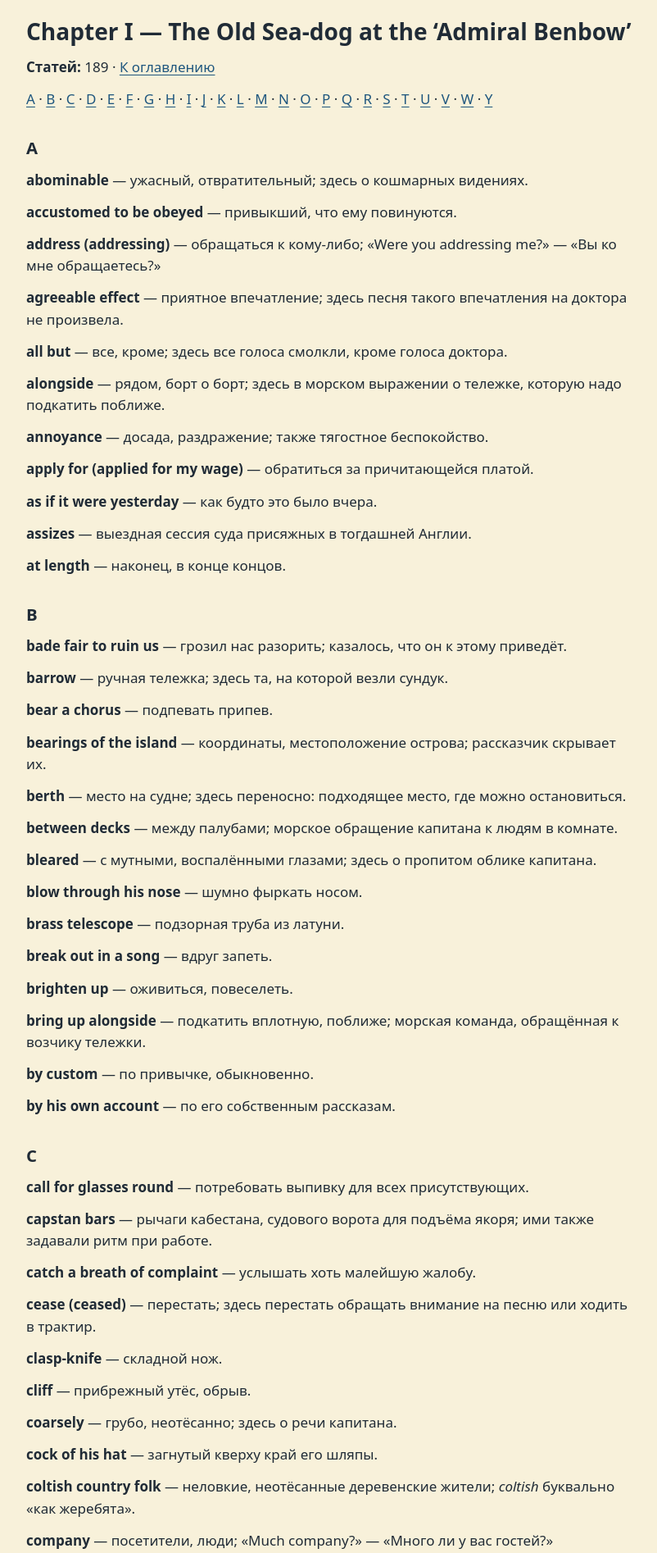
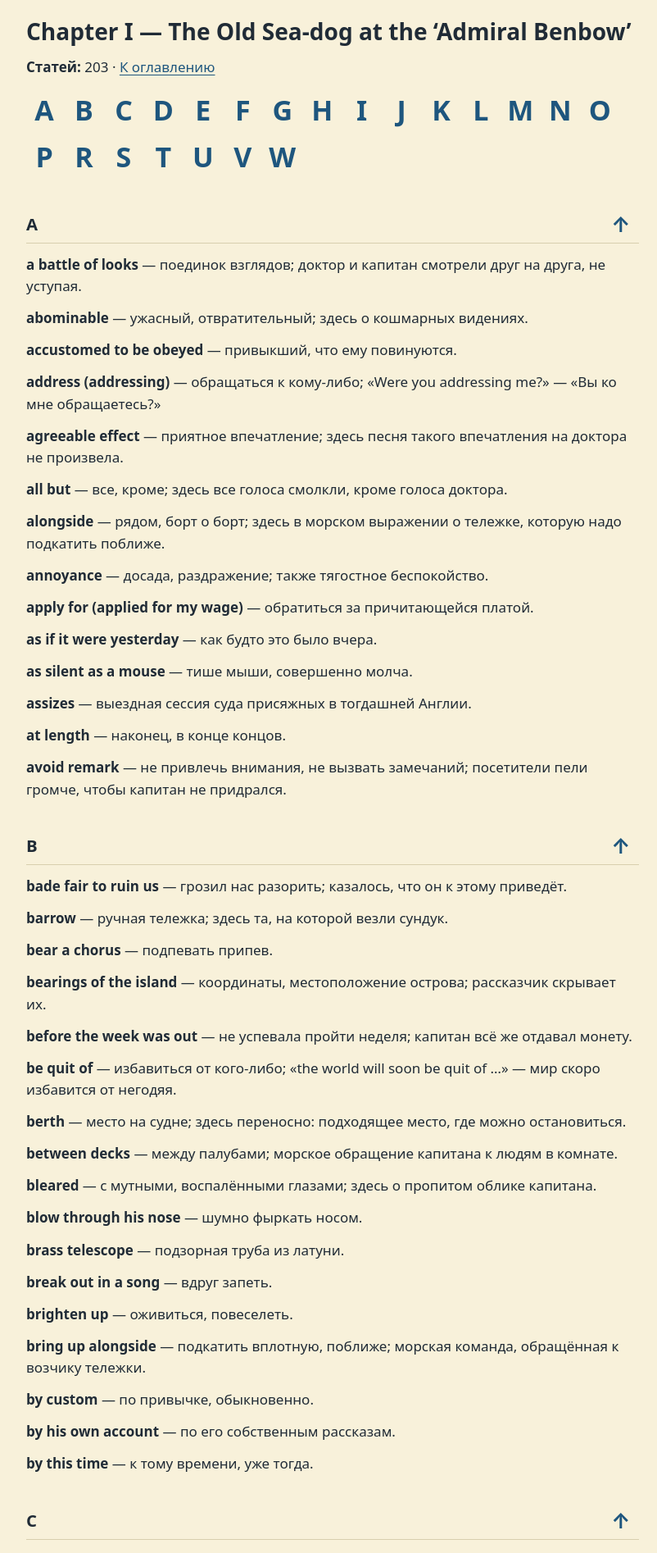
Before and after one commit to rstream/read-treasure-island, a Jekyll site: the page built from chapter-01.md, in a window 1280 px wide. Shown: the top 1894 px of the page at 82% size, without its empty margins (234-1036 px from the left). Built offline with Jekyll 4.4.1, drawn with Linux system fonts in a browser that asks for light colours; some of the changed text lies outside the part shown.

Commit message:
Improve chapter navigation and phrase indexing

```diff
--- a/_layouts/default.html
+++ b/_layouts/default.html
@@ -6,7 +6,7 @@
     <meta name="color-scheme" content="light">
     <title>{{ page.title | default: site.title | escape }}</title>
     <meta name="description" content="{{ site.description | escape }}">
-    <link rel="stylesheet" href="assets/style.css">
+    <link rel="stylesheet" href="assets/style.css?v={{ site.time | date: '%s' }}">
   </head>
   <body>
     <main class="page" id="top">
--- a/assets/style.css
+++ b/assets/style.css
@@ -29,6 +29,41 @@ strong { font-weight: 700; }
 a { color: #1e567e; text-underline-offset: 0.15em; }
 a:focus-visible { outline: 2px solid #1e567e; outline-offset: 3px; }
 
+.alphabet-nav {
+  display: flex;
+  flex-wrap: wrap;
+  gap: 0.25rem;
+  margin: 0.75rem 0 1.5rem;
+}
+
+.alphabet-nav a {
+  display: inline-flex;
+  align-items: center;
+  justify-content: center;
+  min-width: 2.6rem;
+  min-height: 2.6rem;
+  font-size: 2rem;
+  font-weight: 700;
+  text-decoration: none;
+}
+
+.letter-heading {
+  display: flex;
+  align-items: center;
+  justify-content: space-between;
+  border-bottom: 1px solid #d8cfae;
+}
+
+.letter-heading a {
+  display: inline-flex;
+  align-items: center;
+  justify-content: center;
+  min-width: 2.6rem;
+  min-height: 2.6rem;
+  font-size: 1.5rem;
+  text-decoration: none;
+}
+
 @media (max-width: 390px) {
   .page { padding: 1rem 0.85rem 2.5rem; }
 }
--- a/chapter-01.md
+++ b/chapter-01.md
@@ -5,11 +5,15 @@ title: Chapter I — The Old Sea-dog at the 'Admiral Benbow'
 
 # Chapter I — The Old Sea-dog at the 'Admiral Benbow'
 
-**Статей:** 189 · [К оглавлению](index.html)
+**Статей:** 203 · [К оглавлению](index.html)
 
-[A](#a) · [B](#b) · [C](#c) · [D](#d) · [E](#e) · [F](#f) · [G](#g) · [H](#h) · [I](#i) · [J](#j) · [K](#k) · [L](#l) · [M](#m) · [N](#n) · [O](#o) · [P](#p) · [Q](#q) · [R](#r) · [S](#s) · [T](#t) · [U](#u) · [V](#v) · [W](#w) · [Y](#y)
+<nav class="alphabet-nav" aria-label="Переход к букве">
+  <a href="#a">A</a><a href="#b">B</a><a href="#c">C</a><a href="#d">D</a><a href="#e">E</a><a href="#f">F</a><a href="#g">G</a><a href="#h">H</a><a href="#i">I</a><a href="#j">J</a><a href="#k">K</a><a href="#l">L</a><a href="#m">M</a><a href="#n">N</a><a href="#o">O</a><a href="#p">P</a><a href="#r">R</a><a href="#s">S</a><a href="#t">T</a><a href="#u">U</a><a href="#v">V</a><a href="#w">W</a>
+</nav>
 
-## A
+<h2 id="a" class="letter-heading">A <a href="#top" aria-label="Наверх">↑</a></h2>
+
+**a battle of looks** — поединок взглядов; доктор и капитан смотрели друг на друга, не уступая.
 
 **abominable** — ужасный, отвратительный; здесь о кошмарных видениях.
 
@@ -29,11 +33,15 @@ title: Chapter I — The Old Sea-dog at the 'Admiral Benbow'
 
 **as if it were yesterday** — как будто это было вчера.
 
+**as silent as a mouse** — тише мыши, совершенно молча.
+
 **assizes** — выездная сессия суда присяжных в тогдашней Англии.
 
 **at length** — наконец, в конце концов.
 
-## B
+**avoid remark** — не привлечь внимания, не вызвать замечаний; посетители пели громче, чтобы капитан не придрался.
+
+<h2 id="b" class="letter-heading">B <a href="#top" aria-label="Наверх">↑</a></h2>
 
 **bade fair to ruin us** — грозил нас разорить; казалось, что он к этому приведёт.
 
@@ -42,6 +50,10 @@ title: Chapter I — The Old Sea-dog at the 'Admiral Benbow'
 **bear a chorus** — подпевать припев.
 
 **bearings of the island** — координаты, местоположение острова; рассказчик скрывает их.
+
+**before the week was out** — не успевала пройти неделя; капитан всё же отдавал монету.
+
+**be quit of** — избавиться от кого-либо; «the world will soon be quit of ...» — мир скоро избавится от негодяя.
 
 **berth** — место на судне; здесь переносно: подходящее место, где можно остановиться.
 
@@ -63,7 +75,9 @@ title: Chapter I — The Old Sea-dog at the 'Admiral Benbow'
 
 **by his own account** — по его собственным рассказам.
 
-## C
+**by this time** — к тому времени, уже тогда.
+
+<h2 id="c" class="letter-heading">C <a href="#top" aria-label="Наверх">↑</a></h2>
 
 **call for glasses round** — потребовать выпивку для всех присутствующих.
 
@@ -93,7 +109,7 @@ title: Chapter I — The Old Sea-dog at the 'Admiral Benbow'
 
 **curtained door** — дверь, прикрытая занавеской.
 
-## D
+<h2 id="d" class="letter-heading">D <a href="#top" aria-label="Наверх">↑</a></h2>
 
 **decline** — чахотка или иная истощающая болезнь; здесь смертельная болезнь отца Джима.
 
@@ -113,7 +131,7 @@ title: Chapter I — The Old Sea-dog at the 'Admiral Benbow'
 
 **Dry Tortugas** — острова Драй-Тортугас у Флориды; в рассказах капитана — место морских приключений.
 
-## E
+<h2 id="e" class="letter-heading">E <a href="#top" aria-label="Наверх">↑</a></h2>
 
 **effectual means** — действенные меры.
 
@@ -121,7 +139,7 @@ title: Chapter I — The Old Sea-dog at the 'Admiral Benbow'
 
 **exhausted** — истраченный; деньги, внесённые капитаном, давно кончились.
 
-## F
+<h2 id="f" class="letter-heading">F <a href="#top" aria-label="Наверх">↑</a></h2>
 
 **fancy (fancies)** — воображаемый образ, фантазия; здесь страшные видения Джима.
 
@@ -145,13 +163,15 @@ title: Chapter I — The Old Sea-dog at the 'Admiral Benbow'
 
 **for the most part** — по большей части, обычно.
 
+**for to watch ships off** — чтобы наблюдать за кораблями в море; *for to* — старинный оборот со значением «чтобы».
+
 **fourpenny (piece)** — монета в четыре пенса.
 
 **from that day forth** — с того дня и впредь.
 
 **fury** — ярость, бешенство.
 
-## G
+<h2 id="g" class="letter-heading">G <a href="#top" aria-label="Наверх">↑</a></h2>
 
 **glare (glared)** — свирепо смотреть, сверлить взглядом.
 
@@ -159,7 +179,7 @@ title: Chapter I — The Old Sea-dog at the 'Admiral Benbow'
 
 **grumble (grumbling)** — ворчать, бурчать.
 
-## H
+<h2 id="h" class="letter-heading">H <a href="#top" aria-label="Наверх">↑</a></h2>
 
 **hamlet** — деревушка, маленькое селение.
 
@@ -187,21 +207,29 @@ title: Chapter I — The Old Sea-dog at the 'Admiral Benbow'
 
 **hunt down (hunted down)** — выследить, разыскать и схватить.
 
-## I
+<h2 id="i" class="letter-heading">I <a href="#top" aria-label="Наверх">↑</a></h2>
+
+**in a way** — в некотором смысле; позже в главе — «таким образом», о жесте, которым капитан требовал тишины.
 
 **incivility** — грубость, невежливое поведение.
+
+**in one way** — в одном отношении; здесь капитан грозил разорить хозяев тем, что не платил за постой.
 
 **inquire (inquired)** — расспрашивать, наводить справки.
 
 **insist on** — настоять на чём-либо; отец не решался потребовать дополнительной платы.
 
+**in the meantime** — тем временем.
+
 **in the shape of** — в виде; расплатой за монету стали кошмары.
 
-## J
+**in the year of grace** — «в лето Господне», старинная формула указания года; рассказчик оставляет последние цифры года 17.. неназванными.
+
+<h2 id="j" class="letter-heading">J <a href="#top" aria-label="Наверх">↑</a></h2>
 
 **join in** — присоединиться; здесь подпевать хором.
 
-## K
+<h2 id="k" class="letter-heading">K <a href="#top" aria-label="Наверх">↑</a></h2>
 
 **keep nothing back** — ничего не утаивать.
 
@@ -209,7 +237,7 @@ title: Chapter I — The Old Sea-dog at the 'Admiral Benbow'
 
 **knuckle under** — уступить, подчиниться под давлением.
 
-## L
+<h2 id="l" class="letter-heading">L <a href="#top" aria-label="Наверх">↑</a></h2>
 
 **let him be** — оставить его в покое.
 
@@ -221,13 +249,13 @@ title: Chapter I — The Old Sea-dog at the 'Admiral Benbow'
 
 **livid** — мертвенно-бледный, с синеватым оттенком; здесь о белом рубце.
 
-**look back (on looking back)** — вспоминать, оглядываться на прошлое.
-
 **look in at** — заглянуть и посмотреть на кого-либо; капитан смотрел на моряка через дверь.
 
 **look out for** — высматривать, быть начеку в ожидании кого-либо.
 
-## M
+**look up** — поднять глаза, взглянуть; здесь резко и свирепо.
+
+<h2 id="m" class="letter-heading">M <a href="#top" aria-label="Наверх">↑</a></h2>
 
 **magistrate** — мировой судья; доктор имеет и судебные полномочия.
 
@@ -247,21 +275,25 @@ title: Chapter I — The Old Sea-dog at the 'Admiral Benbow'
 
 **mought** — диалектное *might*; здесь «можете» в «You mought call me captain».
 
-## N
+<h2 id="n" class="letter-heading">N <a href="#top" aria-label="Наверх">↑</a></h2>
 
 **neat** — опрятный, аккуратный; здесь о докторе.
+
+**never so much as moved** — даже не шелохнулся.
 
 **nightmare** — кошмарный сон.
 
 **nut-brown** — смуглый, загорелый до коричневого цвета.
 
-## O
+<h2 id="o" class="letter-heading">O <a href="#top" aria-label="Наверх">↑</a></h2>
 
 **old salt** — бывалый моряк, «старый морской волк».
 
+**on looking back** — оглядываясь назад, вспоминая прошлое; позднее людям даже нравился страх, который внушал капитан.
+
 **overriding companion** — властный человек, подавляющий всех вокруг; здесь капитан заставляет других слушаться его.
 
-## P
+<h2 id="p" class="letter-heading">P <a href="#top" aria-label="Наверх">↑</a></h2>
 
 **parlour** — общая комната трактира, гостиная.
 
@@ -295,11 +327,7 @@ title: Chapter I — The Old Sea-dog at the 'Admiral Benbow'
 
 **put up his weapon** — убрать, спрятать оружие.
 
-## Q
-
-**quit of** — избавившийся от; «the world will soon be quit of ...» — «мир скоро избавится от ...».
-
-## R
+<h2 id="r" class="letter-heading">R <a href="#top" aria-label="Наверх">↑</a></h2>
 
 **ragged** — огрубевший и потрескавшийся; здесь о руках моряка.
 
@@ -323,7 +351,7 @@ title: Chapter I — The Old Sea-dog at the 'Admiral Benbow'
 
 **ruffian** — грубиян, негодяй.
 
-## S
+<h2 id="s" class="letter-heading">S <a href="#top" aria-label="Наверх">↑</a></h2>
 
 **sabre cut** — шрам от сабельного удара.
 
@@ -375,7 +403,7 @@ title: Chapter I — The Old Sea-dog at the 'Admiral Benbow'
 
 **surf** — прибой.
 
-## T
+<h2 id="t" class="letter-heading">T <a href="#top" aria-label="Наверх">↑</a></h2>
 
 **take a deal more than one's head would carry** — выпить гораздо больше, чем можешь выдержать; здесь о роме.
 
@@ -407,15 +435,17 @@ title: Chapter I — The Old Sea-dog at the 'Admiral Benbow'
 
 **tyrannize over** — помыкать, тиранизировать.
 
-## U
+<h2 id="u" class="letter-heading">U <a href="#top" aria-label="Наверх">↑</a></h2>
 
 **under our roof** — под нашей крышей, в нашем доме.
 
-## V
+**upon my honour** — клянусь честью; доктор подкрепляет угрозу своим честным словом.
+
+<h2 id="v" class="letter-heading">V <a href="#top" aria-label="Наверх">↑</a></h2>
 
 **villainous** — мерзкий, злодейский; здесь о тихом ругательстве капитана.
 
-## W
+<h2 id="w" class="letter-heading">W <a href="#top" aria-label="Наверх">↑</a></h2>
 
 **wage** — плата за работу; здесь обещанные Джиму четыре пенса в месяц.
 
```
Also changed, not shown: other parts of chapter-01.md (+4 -4 lines), AGENTS.md (+3 -2 lines).
